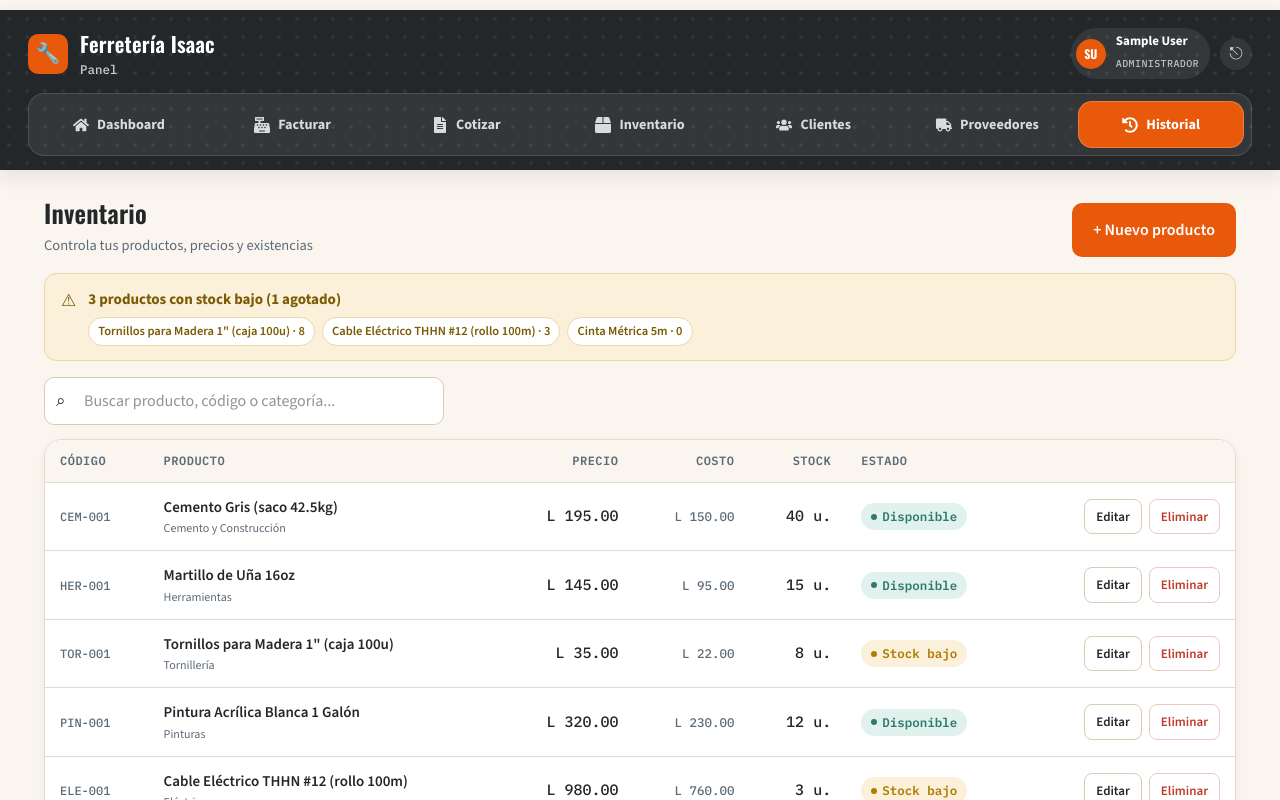
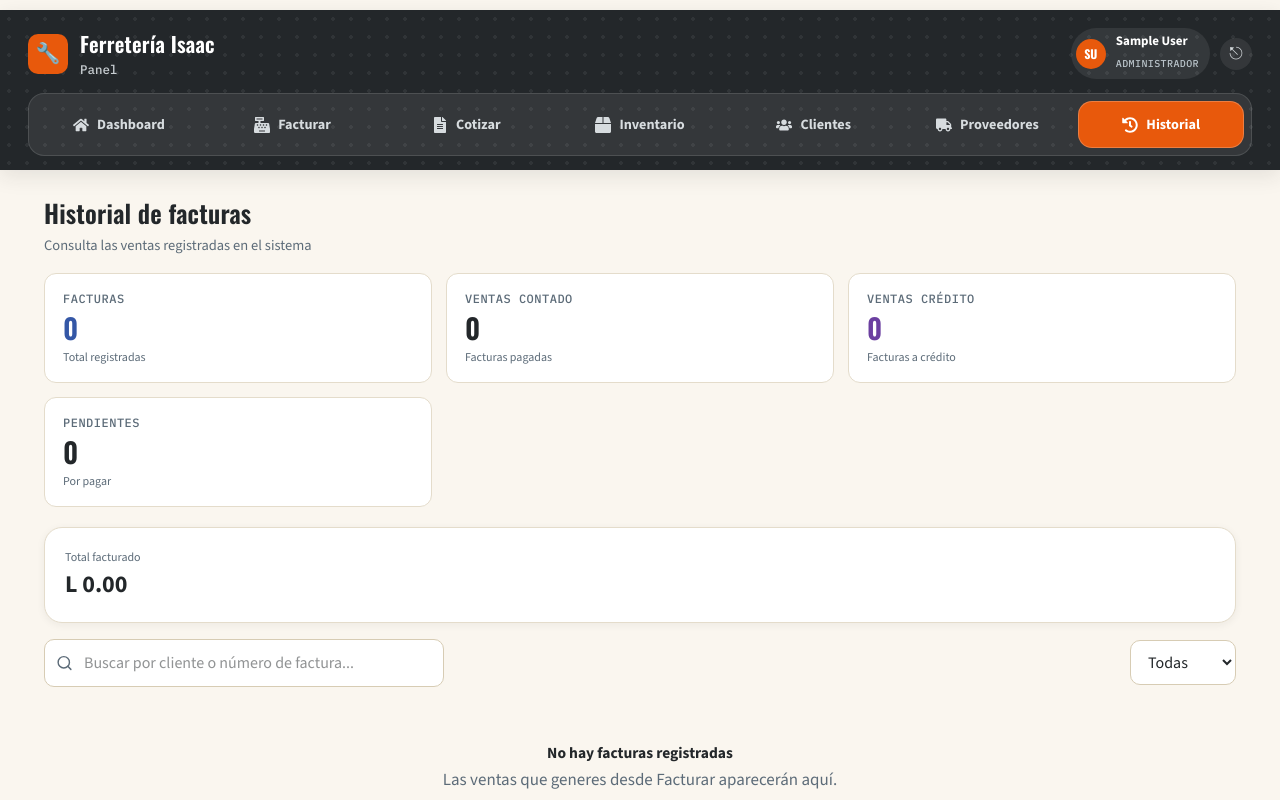
Before and after one commit to oviedoarnold/Sistema-Ferreteria, a React (Vite) app: page /sales-history in a window 1280 px wide. Shown: the top 800 px of the page. Built offline with nearby package versions, Linux system fonts and the light colour scheme; sample sign-in values are in the browser's storage.

Commit message:
refactor(history): reestructura historial de facturas para React

```diff
--- a/src/pages/SalesHistory.jsx
+++ b/src/pages/SalesHistory.jsx
@@ -1,71 +1,601 @@
-import { useContext, useEffect, useMemo, useState } from "react"
-import Swal from "sweetalert2"
+import {
+  useContext,
+  useMemo,
+  useState,
+} from "react"
+
+import { SalesContext } from "../context/SalesContext"
 import { ProductContext } from "../context/ProductContext"
 
-const emptyForm = { id: null, code: "", name: "", category: "", price: "", costPrice: "", stock: "", minStock: 5, supplierId: "" }
+import InvoiceTemplate from "../components/InvoiceTemplate"
+import DocumentPreviewModal from "../components/documents/DocumentPreviewModal"
 
-function Products() {
-  const { products = [], setProducts } = useContext(ProductContext)
-  const [suppliers, setSuppliers] = useState(() => JSON.parse(localStorage.getItem("suppliers") || "[]"))
-  const [search, setSearch] = useState("")
-  const [form, setForm] = useState(emptyForm)
-  const [modalOpen, setModalOpen] = useState(false)
+function formatMoney(
+  value,
+  currency = "L"
+) {
+  return `${currency} ${Number(
+    value || 0
+  ).toLocaleString("es-HN", {
+    minimumFractionDigits: 2,
+    maximumFractionDigits: 2,
+  })}`
+}
 
-  useEffect(() => {
-    const h = (e) => setSuppliers(e.detail || [])
-    window.addEventListener("suppliersUpdated", h)
-    return () => window.removeEventListener("suppliersUpdated", h)
-  }, [])
-
-  const filtered = useMemo(() => {
-    const q = search.trim().toLowerCase()
-    return products.filter((p) => [p.name, p.category, p.code].some((v) => String(v || "").toLowerCase().includes(q)))
-  }, [products, search])
-
-  const lowProducts = products.filter((p) => Number(p.stock) <= Number(p.minStock ?? 5))
-  const outCount = products.filter((p) => Number(p.stock) <= 0).length
-
-  const status = (p) => Number(p.stock) <= 0 ? ["Agotado", "badge-out"] : Number(p.stock) <= Number(p.minStock ?? 5) ? ["Stock bajo", "badge-low"] : ["Disponible", "badge-ok"]
-  const openNew = () => { setForm(emptyForm); setModalOpen(true) }
-  const openEdit = (p) => { setForm({ ...emptyForm, ...p }); setModalOpen(true) }
-
-  const save = () => {
-    const code = form.code.trim()
-    if (!code || !form.name.trim() || !form.category.trim()) { Swal.fire({ icon: "warning", title: "Faltan datos", text: "Código, nombre y categoría son obligatorios" }); return }
-    if (products.some((p) => String(p.code || "").toLowerCase() === code.toLowerCase() && p.id !== form.id)) { Swal.fire({ icon: "error", title: "Producto ya existente", text: `El código ${code} ya está registrado` }); return }
-    if (Number(form.stock) < 0) { Swal.fire({ icon: "warning", title: "Stock inválido" }); return }
-    const data = { ...form, code, name: form.name.trim(), category: form.category.trim(), price: Math.max(0, Number(form.price) || 0), costPrice: Math.max(0, Number(form.costPrice) || 0), stock: Math.max(0, parseInt(form.stock || 0)), minStock: Math.max(0, parseInt(form.minStock || 0)) }
-    if (form.id) setProducts(products.map((p) => p.id === form.id ? { ...p, ...data } : p))
-    else setProducts([...products, { ...data, id: Date.now(), lastPurchaseDate: null }])
-    setModalOpen(false); setForm(emptyForm)
-    Swal.fire({ icon: "success", title: form.id ? "Producto actualizado" : "Producto agregado" })
+function isOverdue(sale) {
+  if (
+    sale.status !== "pendiente" ||
+    !sale.dueDate
+  ) {
+    return false
   }
 
-  const remove = async (id) => {
-    const p = products.find((x) => x.id === id)
-    const r = await Swal.fire({ title: `¿Eliminar "${p?.name || "producto"}"?`, icon: "warning", showCancelButton: true, confirmButtonText: "Sí, eliminar", cancelButtonText: "Cancelar" })
-    if (r.isConfirmed) setProducts(products.filter((x) => x.id !== id))
+  const today =
+    new Date()
+
+  today.setHours(
+    0,
+    0,
+    0,
+    0
+  )
+
+  const due =
+    new Date(
+      `${sale.dueDate}T00:00:00`
+    )
+
+  return due < today
+}
+
+function getPaymentType(sale) {
+  return (
+    sale.paymentType ||
+    sale.type ||
+    "contado"
+  ).toLowerCase()
+}
+
+function getClientName(sale) {
+  return (
+    sale.clientName ||
+    sale.customerName ||
+    sale.customer ||
+    "Consumidor Final"
+  )
+}
+
+function SalesHistory() {
+  const {
+    sales = [],
+  } = useContext(SalesContext)
+
+  const {
+    company = {},
+  } = useContext(ProductContext)
+
+  const [search, setSearch] =
+    useState("")
+
+  const [filter, setFilter] =
+    useState("todas")
+
+  const [
+    selectedSale,
+    setSelectedSale,
+  ] = useState(null)
+
+  const currency =
+    company?.currency ||
+    "L"
+
+  const filteredSales =
+    useMemo(() => {
+      const query =
+        search
+          .trim()
+          .toLowerCase()
+
+      return sales.filter(
+        (sale) => {
+          const clientName =
+            getClientName(
+              sale
+            ).toLowerCase()
+
+          const invoiceNumber =
+            String(
+              sale.invoiceNumber ||
+                ""
+            ).toLowerCase()
+
+          const matchesSearch =
+            clientName.includes(
+              query
+            ) ||
+            invoiceNumber.includes(
+              query
+            )
+
+          if (
+            !matchesSearch
+          ) {
+            return false
+          }
+
+          const paymentType =
+            getPaymentType(
+              sale
+            )
+
+          if (
+            filter ===
+            "contado"
+          ) {
+            return (
+              paymentType ===
+              "contado"
+            )
+          }
+
+          if (
+            filter ===
+            "credito"
+          ) {
+            return (
+              paymentType ===
+              "credito"
+            )
+          }
+
+          return true
+        }
+      )
+    }, [
+      sales,
+      search,
+      filter,
+    ])
+
+  const totalSales =
+    sales.reduce(
+      (sum, sale) =>
+        sum +
+        Number(
+          sale.total || 0
+        ),
+      0
+    )
+
+  const cashSales =
+    sales.filter(
+      (sale) =>
+        getPaymentType(
+          sale
+        ) === "contado"
+    ).length
+
+  const creditSales =
+    sales.filter(
+      (sale) =>
+        getPaymentType(
+          sale
+        ) === "credito"
+    ).length
+
+  const pendingSales =
+    sales.filter(
+      (sale) =>
+        sale.status ===
+        "pendiente"
+    ).length
+
+  const getStatusBadge = (
+    sale
+  ) => {
+    if (
+      sale.status ===
+      "pagada"
+    ) {
+      return (
+        <span className="badge badge-paid">
+          <span className="badge-dot" />
+          Pagada
+        </span>
+      )
+    }
+
+    if (
+      isOverdue(sale)
+    ) {
+      return (
+        <span className="badge badge-overdue">
+          <span className="badge-dot" />
+          Vencida
+        </span>
+      )
+    }
+
+    return (
+      <span className="badge badge-credit">
+        <span className="badge-dot" />
+        Pendiente
+      </span>
+    )
   }
 
-  return <div className="view active">
-    <div className="view-header"><div><h2>Inventario</h2><p className="sub">Controla tus productos, precios y existencias</p></div><button className="btn btn-primary btn-lg" onClick={openNew}>+ Nuevo producto</button></div>
-    {!!lowProducts.length && <div className="alert-banner"><span>⚠</span><div><strong>{lowProducts.length} producto{lowProducts.length !== 1 ? "s" : ""} con stock bajo{outCount ? ` (${outCount} agotado${outCount !== 1 ? "s" : ""})` : ""}</strong><div className="chips">{lowProducts.map((p) => <span className="chip" key={p.id}>{p.name} · {p.stock}</span>)}</div></div></div>}
-    <div className="toolbar"><div className="search-box"><span style={{ position: "absolute", left: 12, top: "50%", transform: "translateY(-50%)" }}>⌕</span><input placeholder="Buscar producto, código o categoría..." value={search} onChange={(e) => setSearch(e.target.value)} /></div></div>
-    <div className="table-wrap"><table><thead><tr><th>Código</th><th>Producto</th><th className="num">Precio</th><th className="num">Costo</th><th className="num">Stock</th><th>Estado</th><th></th></tr></thead><tbody>
-      {filtered.map((p) => { const [label, cls] = status(p); return <tr key={p.id}><td><span className="product-cat" style={{ fontFamily: "var(--font-mono)", fontSize: 12 }}>{p.code || "—"}</span></td><td><span className="product-name">{p.name}</span><span className="product-cat">{p.category}</span></td><td className="num">L {Number(p.price || 0).toFixed(2)}</td><td className="num"><span style={{ fontSize: 12.5, color: "var(--steel)" }}>L {Number(p.costPrice || 0).toFixed(2)}</span></td><td className="num">{p.stock} u.</td><td><span className={`badge ${cls}`}><span className="badge-dot"></span>{label}</span></td><td><div className="row-actions"><button className="btn btn-secondary btn-sm" onClick={() => openEdit(p)}>Editar</button><button className="btn btn-danger btn-sm" onClick={() => remove(p.id)}>Eliminar</button></div></td></tr> })}
-    </tbody></table>{filtered.length === 0 && <div className="empty-state"><strong>{products.length ? "No se encontraron resultados" : "No hay productos todavía"}</strong></div>}</div>
+  return (
+    <div className="view active">
 
-    {modalOpen && <div className="modal-overlay open"><div className="modal"><div className="modal-head"><h3>{form.id ? "Editar producto" : "Nuevo producto"}</h3><button className="icon-btn" onClick={() => setModalOpen(false)}>✕</button></div><div className="modal-body"><div className="form-grid">
-      <div className="field"><label>Código</label><input value={form.code} onChange={(e) => setForm({ ...form, code: e.target.value })} placeholder="Ej. CEM-001" /></div>
-      <div className="field"><label>Nombre</label><input value={form.name} onChange={(e) => setForm({ ...form, name: e.target.value })} /></div>
-      <div className="field full"><label>Categoría</label><input value={form.category} onChange={(e) => setForm({ ...form, category: e.target.value })} /></div>
-      <div className="field"><label>Precio de venta</label><input type="number" min="0" step="0.01" value={form.price} onChange={(e) => setForm({ ...form, price: e.target.value })} /></div>
-      <div className="field"><label>Costo</label><input type="number" min="0" step="0.01" value={form.costPrice} onChange={(e) => setForm({ ...form, costPrice: e.target.value })} /></div>
-      <div className="field"><label>Stock</label><input type="number" min="0" value={form.stock} onChange={(e) => setForm({ ...form, stock: e.target.value })} /></div>
-      <div className="field"><label>Stock mínimo</label><input type="number" min="0" value={form.minStock} onChange={(e) => setForm({ ...form, minStock: e.target.value })} /></div>
-      <div className="field full"><label>Proveedor</label><select value={form.supplierId} onChange={(e) => setForm({ ...form, supplierId: e.target.value })}><option value="">— Sin proveedor —</option>{suppliers.map((s) => <option key={s.id} value={s.id}>{s.name}</option>)}</select></div>
-    </div></div><div className="modal-foot"><button className="btn btn-primary" onClick={save}>Guardar producto</button><button className="btn btn-secondary" onClick={() => setModalOpen(false)}>Cancelar</button></div></div></div>}
-  </div>
+      {/* ENCABEZADO */}
+      <div className="view-header">
+        <div>
+          <h2>
+            Historial de facturas
+          </h2>
+
+          <p className="sub">
+            Consulta las ventas
+            registradas en el
+            sistema
+          </p>
+        </div>
+      </div>
+
+      {/* RESUMEN */}
+      <div className="dash-grid">
+
+        <div className="stat-card blue">
+          <div className="label">
+            Facturas
+          </div>
+
+          <div className="value">
+            {sales.length}
+          </div>
+
+          <div className="sub-val">
+            Total registradas
+          </div>
+        </div>
+
+        <div className="stat-card teal">
+          <div className="label">
+            Ventas contado
+          </div>
+
+          <div className="value">
+            {cashSales}
+          </div>
+
+          <div className="sub-val">
+            Facturas pagadas
+          </div>
+        </div>
+
+        <div className="stat-card purple">
+          <div className="label">
+            Ventas crédito
+          </div>
+
+          <div className="value">
+            {creditSales}
+          </div>
+
+          <div className="sub-val">
+            Facturas a crédito
+          </div>
+        </div>
+
+        <div className="stat-card amber">
+          <div className="label">
+            Pendientes
+          </div>
+
+          <div className="value">
+            {pendingSales}
+          </div>
+
+          <div className="sub-val">
+            Por pagar
+          </div>
+        </div>
+
+      </div>
+
+      {/* TOTAL VENDIDO */}
+      <div
+        className="card card-pad"
+        style={{
+          marginBottom: 16,
+        }}
+      >
+        <div
+          style={{
+            display:
+              "flex",
+            alignItems:
+              "center",
+            justifyContent:
+              "space-between",
+            gap: 16,
+          }}
+        >
+          <div>
+            <span
+              style={{
+                display:
+                  "block",
+                fontSize: 12,
+                color:
+                  "var(--steel)",
+              }}
+            >
+              Total facturado
+            </span>
+
+            <strong
+              style={{
+                fontSize: 24,
+              }}
+            >
+              {formatMoney(
+                totalSales,
+                currency
+              )}
+            </strong>
+          </div>
+        </div>
+      </div>
+
+      {/* FILTROS */}
+      <div className="toolbar">
+
+        <div className="search-box">
+
+          <svg
+            viewBox="0 0 24 24"
+            fill="none"
+            stroke="currentColor"
+            strokeWidth="2"
+            strokeLinecap="round"
+            strokeLinejoin="round"
+          >
+            <circle
+              cx="11"
+              cy="11"
+              r="8"
+            />
+
+            <line
+              x1="21"
+              y1="21"
+              x2="16.65"
+              y2="16.65"
+            />
+          </svg>
+
+          <input
+            type="text"
+            placeholder="Buscar por cliente o número de factura..."
+            value={search}
+            onChange={(
+              event
+            ) =>
+              setSearch(
+                event
+                  .target
+                  .value
+              )
+            }
+          />
+
+        </div>
+
+        <select
+          className="filter-select"
+          value={filter}
+          onChange={(
+            event
+          ) =>
+            setFilter(
+              event
+                .target
+                .value
+            )
+          }
+        >
+          <option value="todas">
+            Todas
+          </option>
+
+          <option value="contado">
+            Contado
+          </option>
+
+          <option value="credito">
+            Crédito
+          </option>
+        </select>
+
+      </div>
+
+      {/* LISTA */}
+      {sales.length === 0 ? (
+        <div className="empty-state">
+
+          <strong>
+            No hay facturas
+            registradas
+          </strong>
+
+          Las ventas que generes
+          desde Facturar aparecerán
+          aquí.
+
+        </div>
+      ) : (
+        <div
+          className="card"
+          style={{
+            display:
+              "flex",
+            flexDirection:
+              "column",
+          }}
+        >
+
+          {filteredSales.map(
+            (
+              sale,
+              index
+            ) => {
+              const paymentType =
+                getPaymentType(
+                  sale
+                )
+
+              return (
+                <div
+                  className="sale-card"
+                  key={sale.id}
+                  style={{
+                    borderTop:
+                      index > 0
+                        ? "1px solid var(--line)"
+                        : "none",
+                  }}
+                >
+
+                  <div className="left">
+
+                    <div className="sale-icon">
+                      🧾
+                    </div>
+
+                    <div className="sale-info">
+
+                      <b>
+                        {getClientName(
+                          sale
+                        )}
+                      </b>
+
+                      <span>
+                        {sale.invoiceNumber}
+
+                        {" · "}
+
+                        {sale.date}
+                      </span>
+
+                      <div className="badges">
+
+                        {paymentType ===
+                        "credito" ? (
+                          <span className="badge badge-credit">
+                            <span className="badge-dot" />
+                            Crédito
+                          </span>
+                        ) : (
+                          <span className="badge badge-paid">
+                            <span className="badge-dot" />
+                            Contado
+                          </span>
+                        )}
+
+                        {getStatusBadge(
+                          sale
+                        )}
+
+                      </div>
+
+                    </div>
+
+                  </div>
+
+                  <div className="sale-right">
+
+                    <div className="sale-total">
+                      {formatMoney(
+                        sale.total,
+                        sale
+                          .company
+                          ?.currency ||
+                          currency
+                      )}
+                    </div>
+
+                    <button
+                      type="button"
+                      className="btn btn-secondary btn-sm"
+                      onClick={() =>
+                        setSelectedSale(
+                          sale
+                        )
+                      }
+                    >
+                      Ver factura
+                    </button>
+
+                  </div>
+
+                </div>
+              )
+            }
+          )}
+
+          {filteredSales.length ===
+            0 && (
+            <div className="empty-state">
+              <strong>
+                No se encontraron
+                facturas
+              </strong>
+
+              Cambia la búsqueda
+              o el filtro.
+            </div>
+          )}
+
+        </div>
+      )}
+
+      {/* FACTURA */}
+      <DocumentPreviewModal
+        open={
+          !!selectedSale
+        }
+        title={
+          selectedSale
+            ? `Factura ${selectedSale.invoiceNumber}`
+            : "Factura"
+        }
+        fileName={`Factura-${
+          selectedSale?.invoiceNumber ||
+          "documento"
+        }.pdf`}
+        printTitle={
+          selectedSale
+            ? `Factura ${selectedSale.invoiceNumber}`
+            : "Factura"
+        }
+        canExport
+        onClose={() =>
+          setSelectedSale(
+            null
+          )
+        }
+      >
+        <InvoiceTemplate
+          sale={
+            selectedSale
+          }
+        />
+      </DocumentPreviewModal>
+
+    </div>
+  )
 }
 
-export default Products
+export default SalesHistory
```
